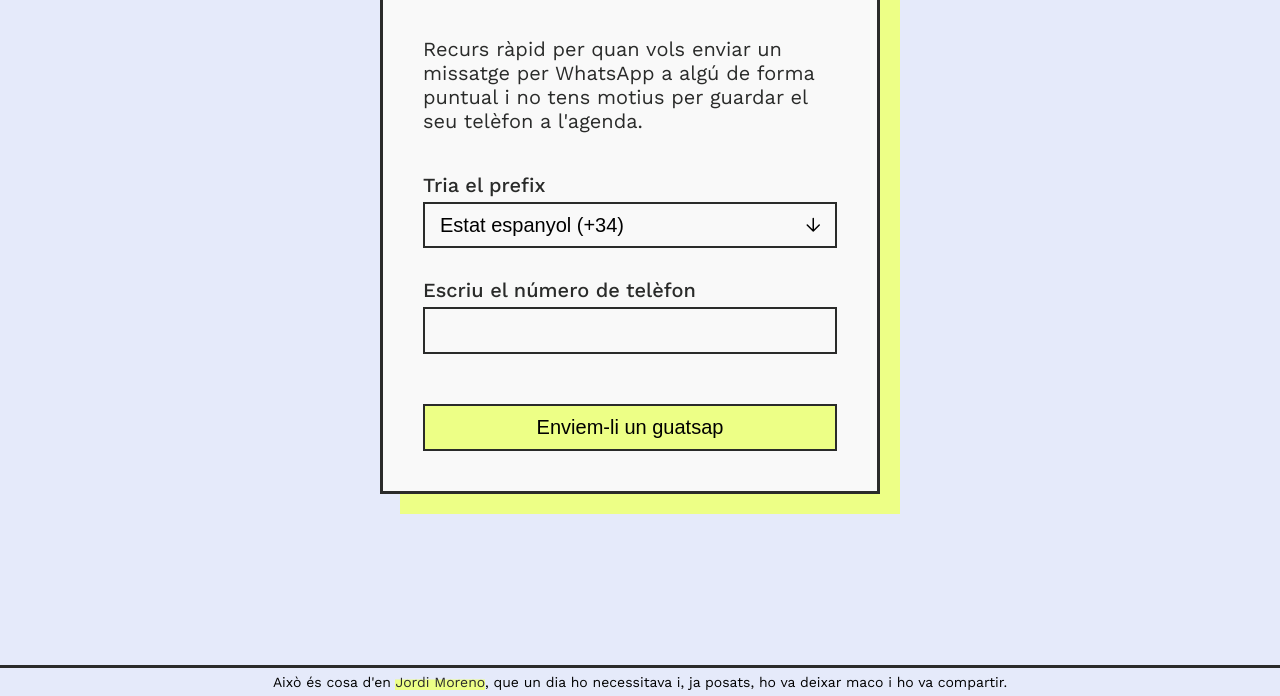
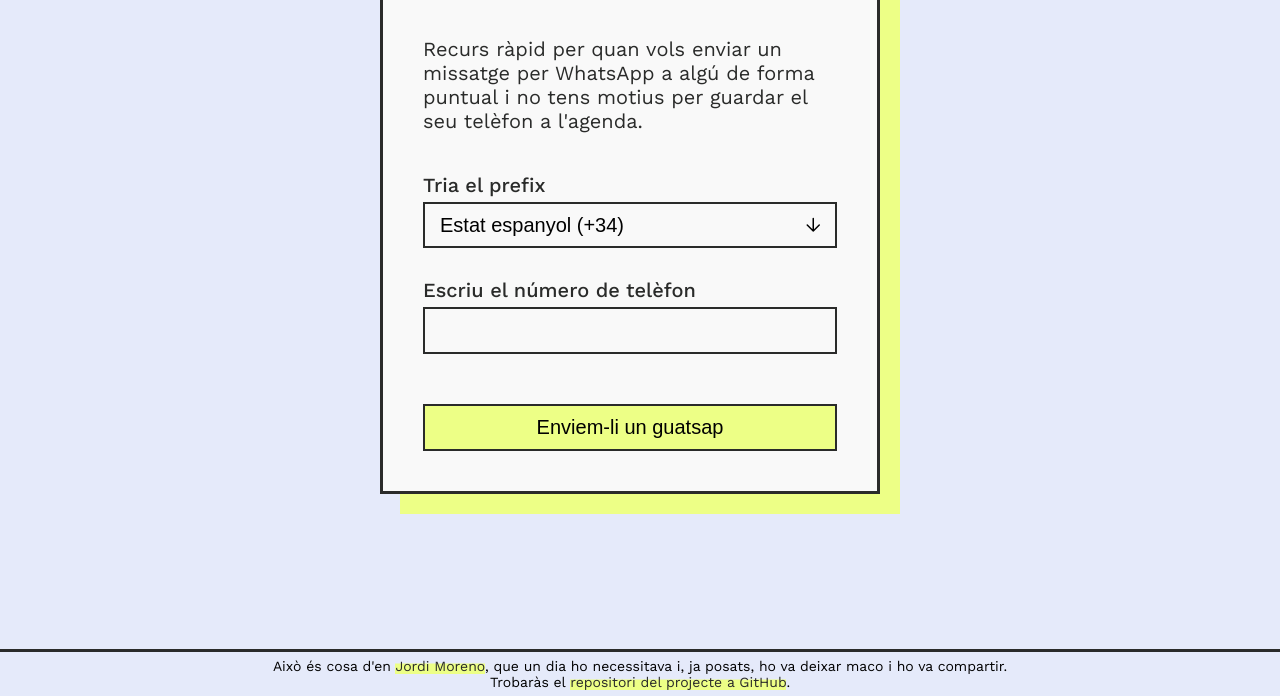
Before and after one commit to jomorespi/guatsaps-puntuals, a website: page index.html in a window 1280 px wide. Shown: the part 104-800 px from the top of the page. Drawn offline with nearby package versions, Linux system fonts and the light colour scheme.

Commit message:
Add github repository link on footer

```diff
--- a/index.html
+++ b/index.html
@@ -261,6 +261,7 @@
 
     <footer>
         <p>Això és cosa d'en <a href="http://jordimoreno.cat" target="_blank">Jordi Moreno</a>, que un dia ho necessitava i, ja posats, ho va deixar maco i ho va compartir.</p>
+        <p>Trobaràs el <a href="https://github.com/jomorespi/guatsaps-puntuals" target="_blank">repositori del projecte a GitHub</a>.</p>
     </footer>
 
     <!-- JS -->
```
